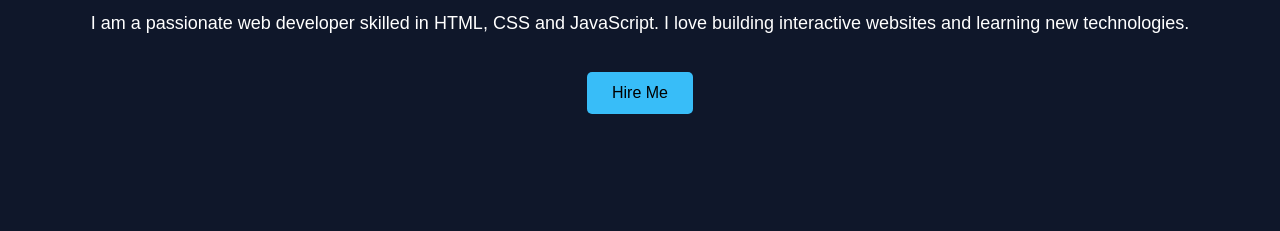
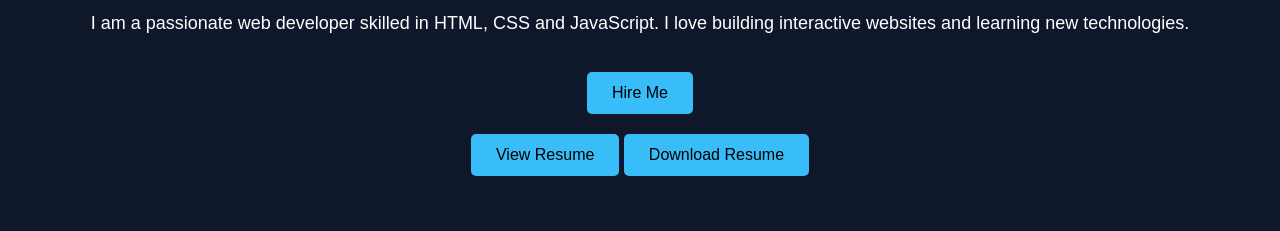
Before and after one commit to ayushmanpandey11/portfolio, a plain HTML site: page index.html in a window 1280 px wide. Shown: the part 569-800 px from the top of the page. Drawn offline with Linux system fonts and the light colour scheme; a script that the page names is missing.

Commit message:
Add files via upload

```diff
--- a/index.html
+++ b/index.html
@@ -28,6 +28,16 @@ I am a passionate web developer skilled in HTML, CSS and JavaScript.
 I love building interactive websites and learning new technologies.
 </p>
   <button class="btn">Hire Me</button>
+
+  <br>
+
+  <a href="Ayushman_Pandey_Resume.pdf" target="_blank">
+  <button class="btn">View Resume</button>
+</a>
+
+<a href="Ayushman_Pandey_Resume.pdf" download>
+  <button class="btn">Download Resume</button>
+</a>
 </div>
 
 
```
Also changed, not shown: 1 other file.
